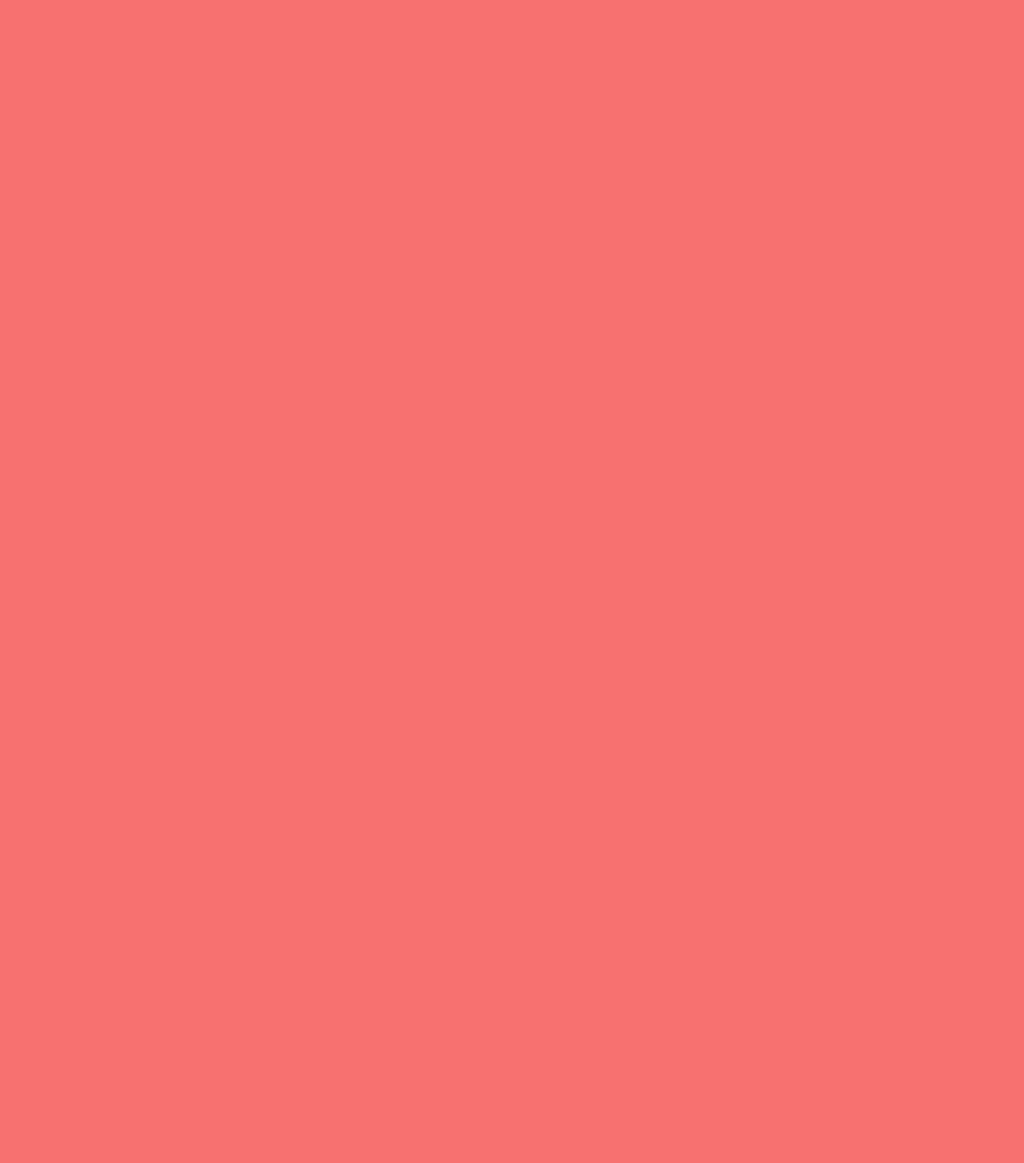
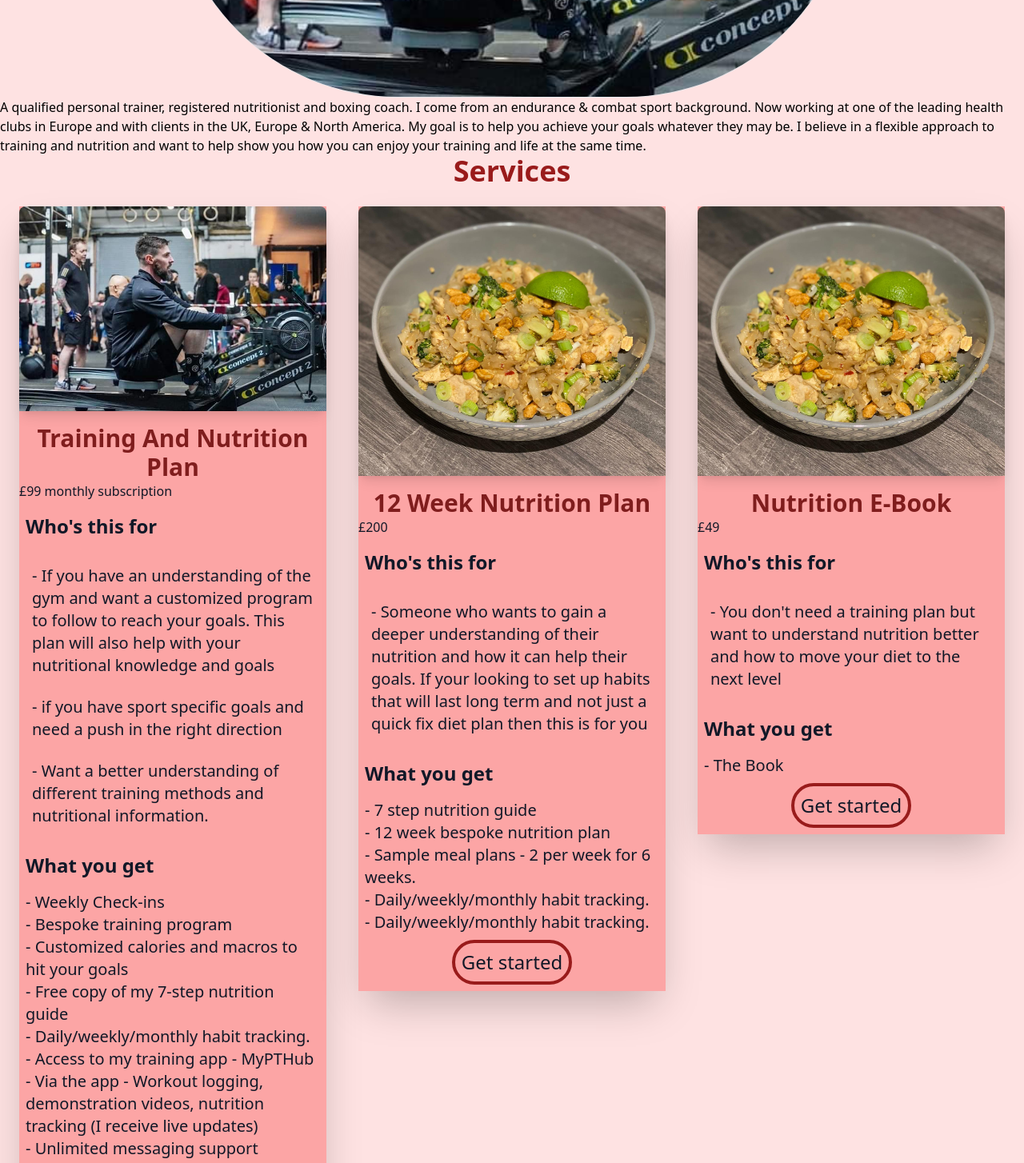
Before and after one commit to Aaronalleydev/dans-site, a Vue app: page / in a window 1280 px wide. Shown: the part 1220-2674 px from the top of the page at 80% size. Before the commit the page ends 845 px from the top, so only its background shows below. Built offline with nearby package versions, Linux system fonts and the light colour scheme.

Commit message:
adding bits

```diff
--- a/src/App.vue
+++ b/src/App.vue
@@ -1,31 +1,21 @@
 <template>
+<div class="wrapper bg-red-100">
+
     <TopNav />
   <router-view />
+    <Footer />
+  </div>
 </template>
 
 <script>
 import TopNav from './components/TopNav.vue'
+import Footer from './components/Footer.vue'
 export default {
-  components: { TopNav }
+  components: { TopNav, Footer }
 }
 </script>
 
 
 <style>
 
-body {
-  background-color: #F87171;
-}
-#app {
-
-}
-
-#nav a {
-  font-weight: bold;
-  color: #2c3e50;
-}
-
-#nav a.router-link-exact-active {
-  color: #42b983;
-}
 </style>
--- a/src/components/AboutDan.vue
+++ b/src/components/AboutDan.vue
@@ -1,8 +1,11 @@
 <template>
-<div class="bg-red-200">
-<h1 class="text-4xl text-red-800 font-bold text-center pt-8 pb-6">About Dan</h1>
-  <p>A qualified personal trainer, registered nutritionist and boxing coach. I come from an endurance & combat sport background. Now working at one of the leading health clubs in Europe and with clients in the UK, Europe & North America. My goal is to help you achieve your goals whatever they may be. I believe in a flexible approach to training and nutrition and want to help show you how you can enjoy your training and life at the same time.</p>
+<div class="flex flex-col">
+  <h1 class="text-4xl text-red-800 font-bold text-center pt-8 pb-6">About Dan</h1>
+  <div class="flex justify-center items-center flex flex-col">
+    <img src="../assets/img/hero3.jpeg" alt="" class="w-2/3 h-2/3 block rounded-full border">
+    <p>A qualified personal trainer, registered nutritionist and boxing coach. I come from an endurance & combat sport background. Now working at one of the leading health clubs in Europe and with clients in the UK, Europe & North America. My goal is to help you achieve your goals whatever they may be. I believe in a flexible approach to training and nutrition and want to help show you how you can enjoy your training and life at the same time.</p>
   </div>
+</div>
 </template>
 
 <script>
--- /dev/null
+++ b/src/components/Footer.vue
@@ -0,0 +1,13 @@
+<template>
+  <h1>The footer section</h1>
+</template>
+
+<script>
+export default {
+
+}
+</script>
+
+<style>
+
+</style>
--- a/src/components/HeroSection.vue
+++ b/src/components/HeroSection.vue
@@ -1,5 +1,5 @@
 <template>
-<div class="grid grid-cols-2 grid-rows-2 max-w-screen-2xl m-auto bg-red-100">
+<div class="grid grid-cols-2 grid-rows-2 max-w-screen-2xl m-auto bg-pink-100 shadow-lg rounded">
   <div class="row-span-2">
     <img class="" src="../assets/img/AlleyLogoClear.png" alt="A picture of dan">
   </div>
--- /dev/null
+++ b/src/components/Review.vue
@@ -0,0 +1,13 @@
+<template>
+  <h1>The reviews will go here</h1>
+</template>
+
+<script>
+export default {
+
+}
+</script>
+
+<style>
+
+</style>
--- /dev/null
+++ b/src/components/ServiceCard.vue
@@ -0,0 +1,22 @@
+<template>
+<h2 class="text-4xl text-center text-red-800 font-bold">Services</h2>
+  <div class="service-card grid md:grid-cols-3 gap-6 m-4">
+    <div v-for="card in cardsData" :key="card.id">
+      <SingleCard :card="card" />
+    </div>
+  </div>
+</template>
+
+<script>
+// import { ref } from '@vue/reactivity'
+import SingleCard from '../components/singleCard.vue'
+export default {
+  components: { SingleCard },
+  props: ['cardsData'],
+  setup() {}
+}
+</script>
+
+<style>
+
+</style>
--- /dev/null
+++ b/src/components/Socials.vue
@@ -0,0 +1,13 @@
+<template>
+  <h1>Socials go here</h1>
+</template>
+
+<script>
+export default {
+
+}
+</script>
+
+<style>
+
+</style>
--- /dev/null
+++ b/src/components/singleCard.vue
@@ -0,0 +1,30 @@
+<template>
+  <div class="card bg-red-300 flex flex-col items-center shadow-2xl m-2 text-gray-900">
+    <div class="w-full h-1/3 rounded-lg shadow-lg">
+      <img class="w-full h-full rounded-t-lg" :src="card.img" alt="">
+    </div>
+    <div>
+    <h3 class="text-3xl text-red-900 text-center font-bold capitalize pt-4">{{ card.title }}</h3>
+    <h4>{{ card.price}}</h4>
+    <h4 class="font-bold text-2xl py-4 px-2">Who's this for</h4>
+    <ul>
+      <h4 v-for="item in card.who" :key="item" class="p-2 m-2 text-xl">- {{ item }}</h4>
+    </ul>
+    <h4 class="font-bold text-2xl py-4 px-2">What you get</h4>
+    <ul>
+      <li v-for="item in card.whatYouGet" :key="item" class="px-2 text-xl"> - {{ item }}</li>
+    </ul>
+    </div>
+    <button class="border-red-800 border-4 rounded-full p-2 m-2 text-2xl">Get started</button>
+  </div>
+</template>
+
+<script>
+export default {
+  props: ['card']
+}
+</script>
+
+<style>
+
+</style>
--- a/src/views/Home.vue
+++ b/src/views/Home.vue
@@ -2,6 +2,9 @@
   <div class="home">
     <HeroSection />
     <AboutDan />
+    <ServiceCard :cardsData="cardsData" />
+    <Review />
+    <Socials />
   </div>
 </template>
 
@@ -9,10 +12,40 @@
 // @ is an alias to /src
 import HeroSection from '../components/HeroSection.vue'
 import AboutDan from '../components/AboutDan.vue'
+import ServiceCard from '../components/ServiceCard.vue'
+import Review from '../components/Review.vue'
+import Socials from '../components/Socials.vue'
+import { ref } from '@vue/reactivity';
 
 
 export default {
   name: "Home",
-  components: { HeroSection, AboutDan },
+  components: { HeroSection, AboutDan, ServiceCard, Review, Socials },
+  setup() {
+    const cardsData = ref([
+      { img: require('../assets/img/hero3.jpeg'),
+        title: 'Training and nutrition plan',
+        price: '£99 monthly subscription',
+        who: ['If you have an understanding of the gym and want a customized program to follow to reach your goals. This plan will also help with your nutritional knowledge and goals', 'if you have sport specific goals and need a push in the right direction', 'Want a better understanding of different training methods and nutritional information.'],
+        whatYouGet: ['Weekly Check-ins', 'Bespoke training program', 'Customized calories and macros to hit your goals', 'Free copy of my 7-step nutrition guide', 'Daily/weekly/monthly habit tracking.', 'Access to my training app - MyPTHub', 'Via the app - Workout logging, demonstration videos, nutrition tracking (I receive live updates)', 'Unlimited messaging support', 'Monthly review', 'Access to my nutrition platform (Extra cost)'],
+        id: 1},
+      { img: require('../assets/img/food.jpeg'),
+        title: '12 week nutrition Plan',
+      price: '£200',
+      who: ['Someone who wants to gain a deeper understanding of their nutrition and how it can help their goals. If your looking to set up habits that will last long term and not just a quick fix diet plan then this is for you'],
+      whatYouGet: ['7 step nutrition guide', '12 week bespoke nutrition plan', 'Sample meal plans - 2 per week for 6 weeks.', ' Daily/weekly/monthly habit tracking.', 'Daily/weekly/monthly habit tracking.']},
+      { img: require('../assets/img/food.jpeg'),
+        title: 'Nutrition e-book',
+        price: '£49',
+        who: ['You don\'t need a training plan but want to understand nutrition better and how to move your diet to the next level'],
+        whatYouGet: ['The Book']},
+    ])
+
+    return { cardsData }
+  }
 };
 </script>
+
+<style>
+
+</style>
```
Also changed, not shown: src/assets/img/food.jpeg (added).
